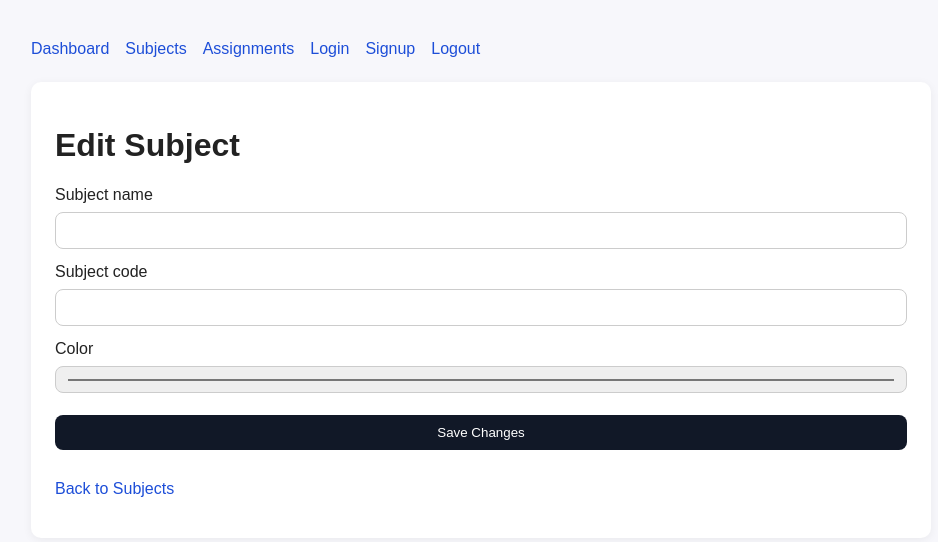
After one commit to mayankpathak-iu/software-engineering-project, a FastAPI app: template app/templates/edit_subject.html in a window 1280 px wide. The commit adds this page. Shown: the top 542 px of the page, without its empty margins (159-1097 px from the left). Run offline with FastAPI, Linux system fonts and the light colour scheme; the template is opened without the code that fills it, so the values that code supplies are empty.

Commit message:
Add subject edit functionality

```diff
--- /dev/null
+++ b/app/templates/edit_subject.html
@@ -0,0 +1,24 @@
+{% extends "base.html" %}
+
+{% block content %}
+<div class="card">
+    <h1>Edit Subject</h1>
+
+    <form method="post" action="/subjects/{{ subject.id }}/edit">
+        <label>Subject name</label>
+        <input type="text" name="name" value="{{ subject.name }}" required>
+
+        <label>Subject code</label>
+        <input type="text" name="code" value="{{ subject.code or '' }}">
+
+        <label>Color</label>
+        <input type="color" name="color" value="{{ subject.color or '#3b82f6' }}">
+
+        <button type="submit">Save Changes</button>
+    </form>
+
+    <p style="margin-top: 16px;">
+        <a href="/subjects">Back to Subjects</a>
+    </p>
+</div>
+{% endblock %}
--- a/app/templates/subjects.html
+++ b/app/templates/subjects.html
@@ -48,6 +48,10 @@
     </div>
 {% endif %}
 
+<p style="margin-top: 10px;">
+    <a href="/subjects/{{ subject.id }}/edit">Edit Subject</a>
+</p>
+
 <form method="post" action="/subjects/{{ subject.id }}/delete" style="margin-top: 10px;">
     <button
         type="submit"
```
Also changed, not shown: app/routes/subjects.py (+53 -0 lines).
